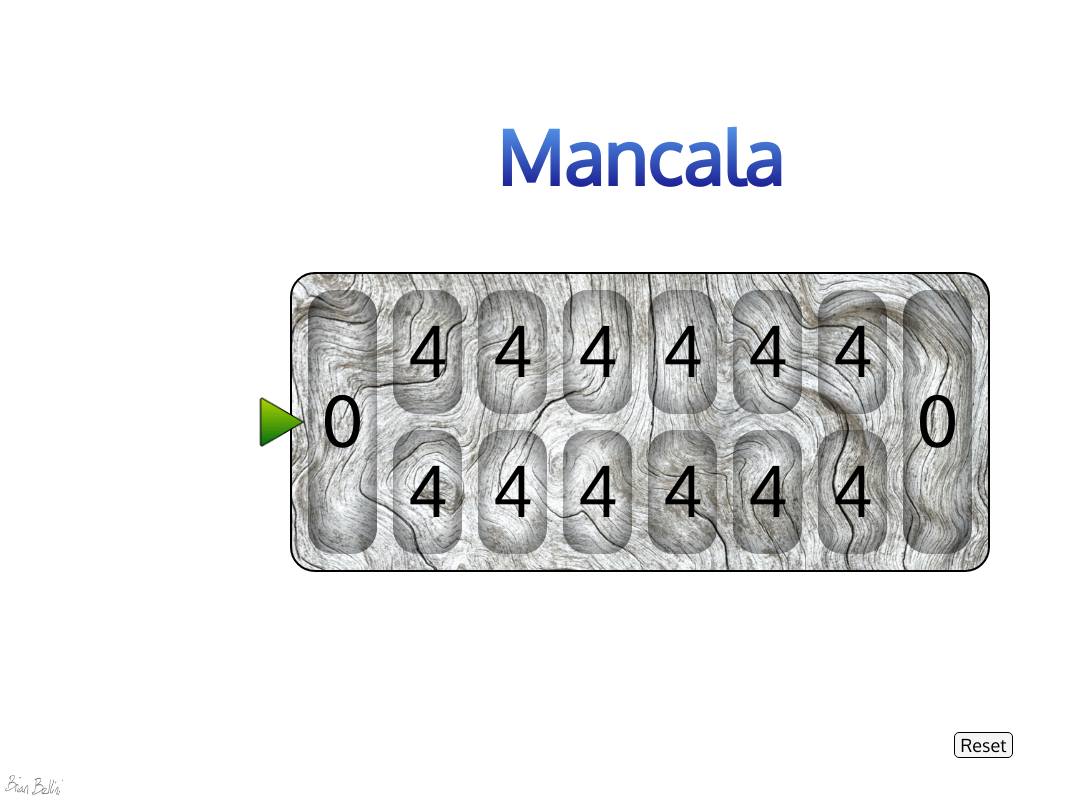
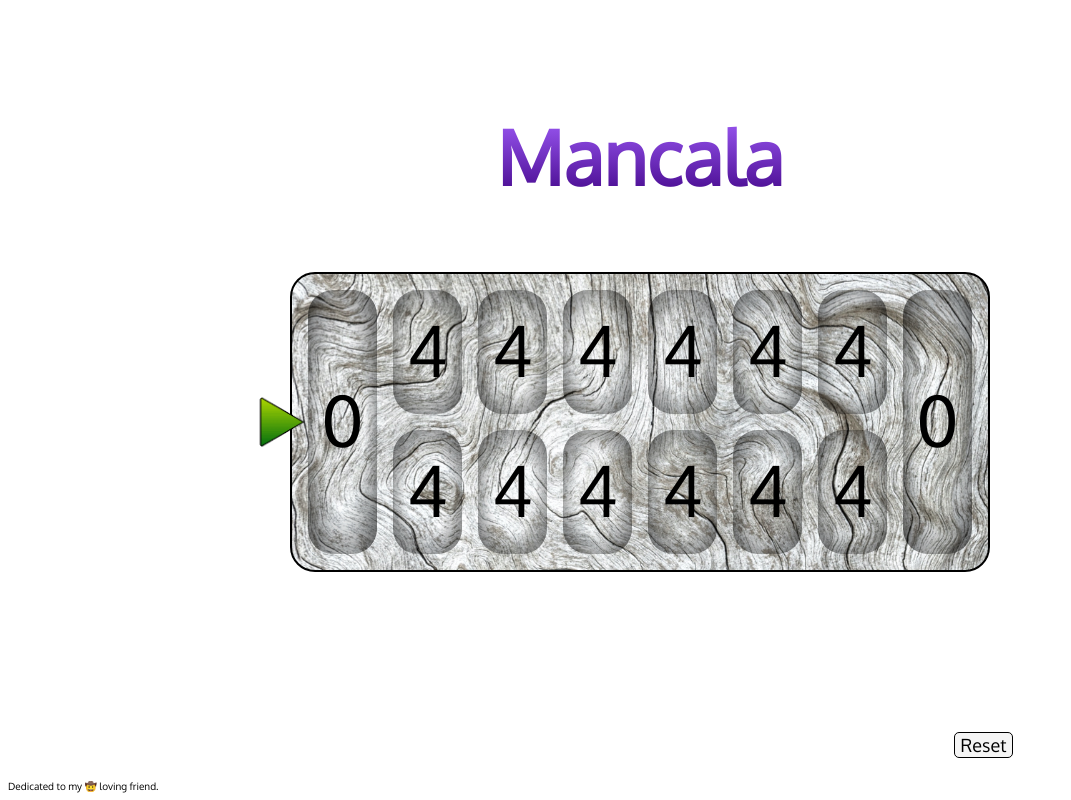
Before and after one commit to brianbellini/Mancala, a plain HTML site: page index.html in a window 1280 px wide. Shown: the whole page, without its empty margins (0-1071 px from the left). Drawn offline with Linux system fonts and the light colour scheme.

Commit message:
Dedication and color change

```diff
--- a/css/main.css
+++ b/css/main.css
@@ -23,7 +23,7 @@ body {
   text-align: center;
   grid-area: 2 / 3;
   font-size: 75px;
-  background: -webkit-linear-gradient(rgb(97, 179, 255), rgb(14, 2, 126));
+  background: -webkit-linear-gradient(rgb(165, 97, 255), rgb(62, 2, 131));
   -webkit-background-clip: text;
   -webkit-text-fill-color: transparent;
 }
@@ -114,8 +114,7 @@ div {
 
 #signature {
   vertical-align: bottom;
-  height: 30px;
-  width: 70px;
+  font-size: 10px;
   z-index: 0;
   position: absolute;
   bottom: 0px;
--- a/index.html
+++ b/index.html
@@ -29,7 +29,7 @@
         <div class='pit' id='R8'>4</div>
     </div>
     <div class='player-pointer' id='red-player'></div>
-    <img id='signature' src="images/signature.png">
+    <div id='signature'>Dedicated to my 🤠 loving friend.</div>
     <h1 id='result-banner'></h1>
     <button id='reset-button'>Reset</button>
 </body>
```
